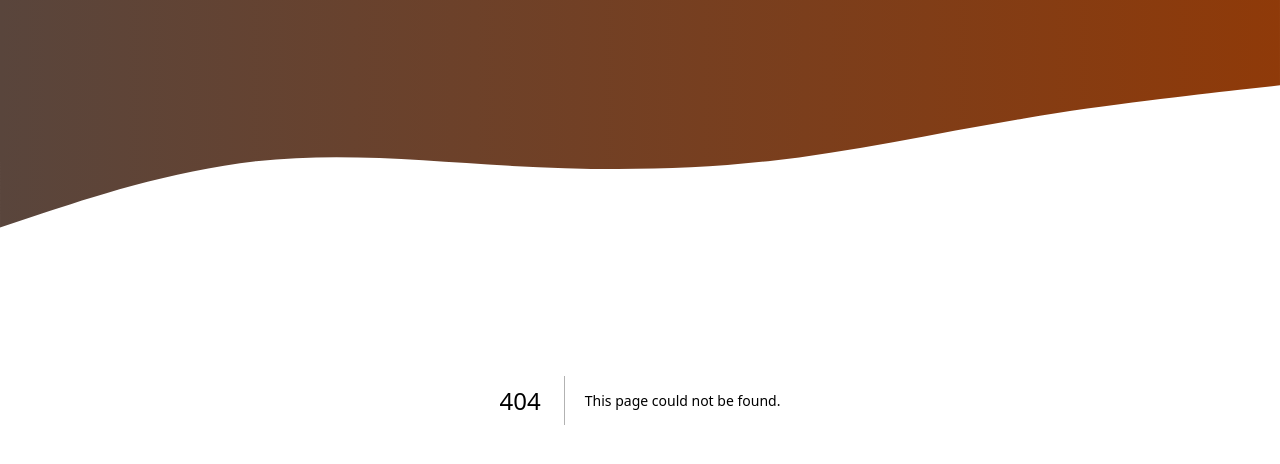
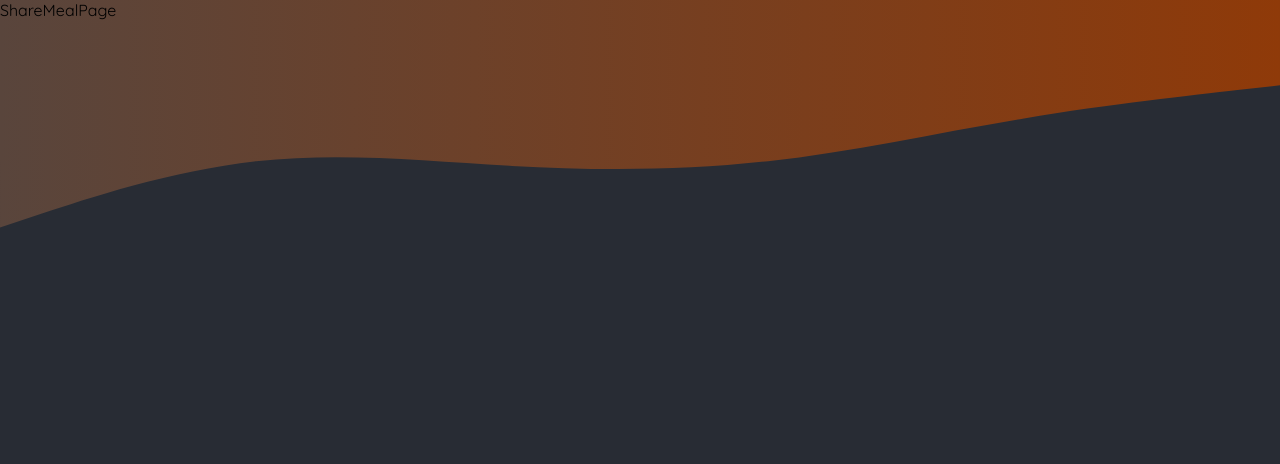
Before and after one commit to adixadymak/react-learning-project-13, a Next.js app: page /meals/share in a window 1280 px wide. Before the commit this address had no page. Shown: the top 464 px of the page. Built offline with nearby package versions, Linux system fonts and the light colour scheme.

Commit message:
Exercise

```diff
--- /dev/null
+++ b/app/community/page.js
@@ -0,0 +1,5 @@
+import React from "react";
+
+export default function CommunityPage() {
+  return <div>CommunityPage</div>;
+}
--- /dev/null
+++ b/app/meals/[slug]/page.js
@@ -0,0 +1,5 @@
+import React from "react";
+
+export default function MealPage() {
+  return <div>MealPage</div>;
+}
--- /dev/null
+++ b/app/meals/page.js
@@ -0,0 +1,5 @@
+import React from "react";
+
+export default function MealsPage() {
+  return <div>MealsPage</div>;
+}
--- /dev/null
+++ b/app/meals/share/page.js
@@ -0,0 +1,5 @@
+import React from "react";
+
+export default function ShareMealPage() {
+  return <div>ShareMealPage</div>;
+}
```
